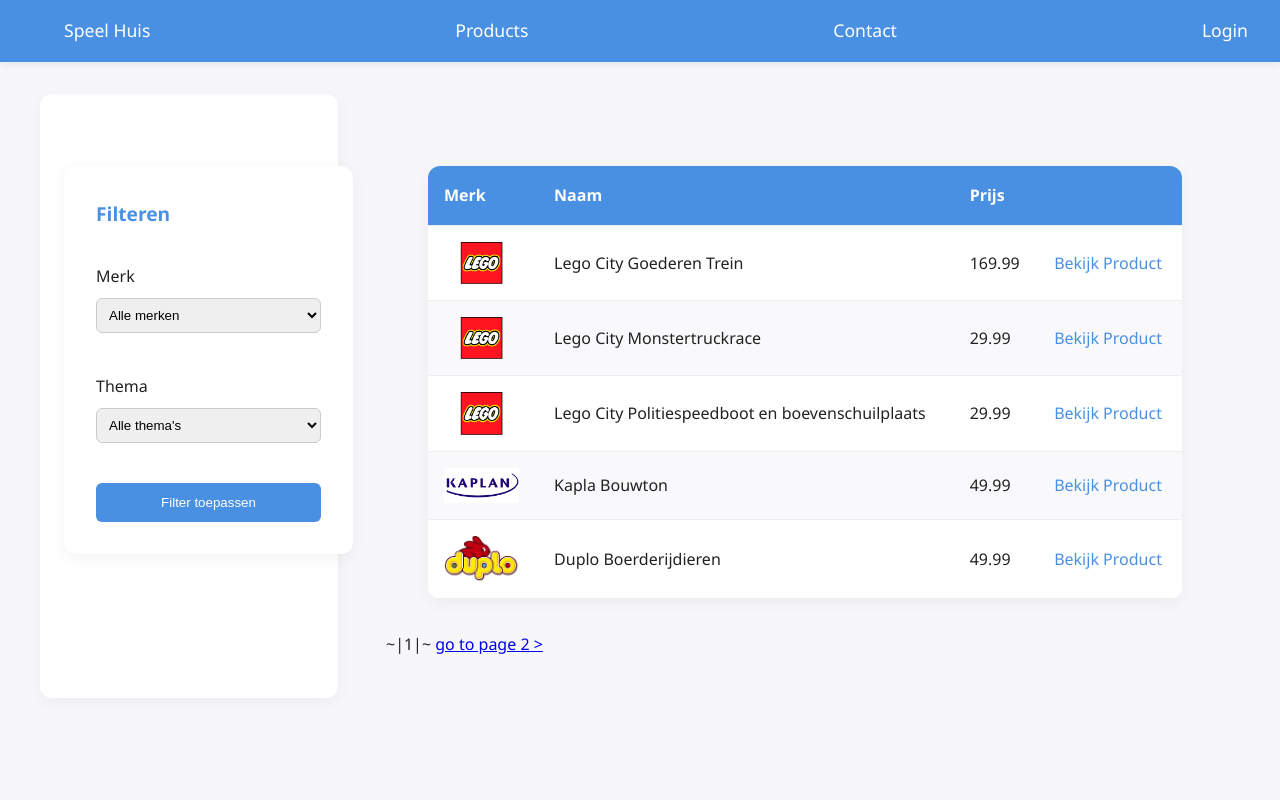
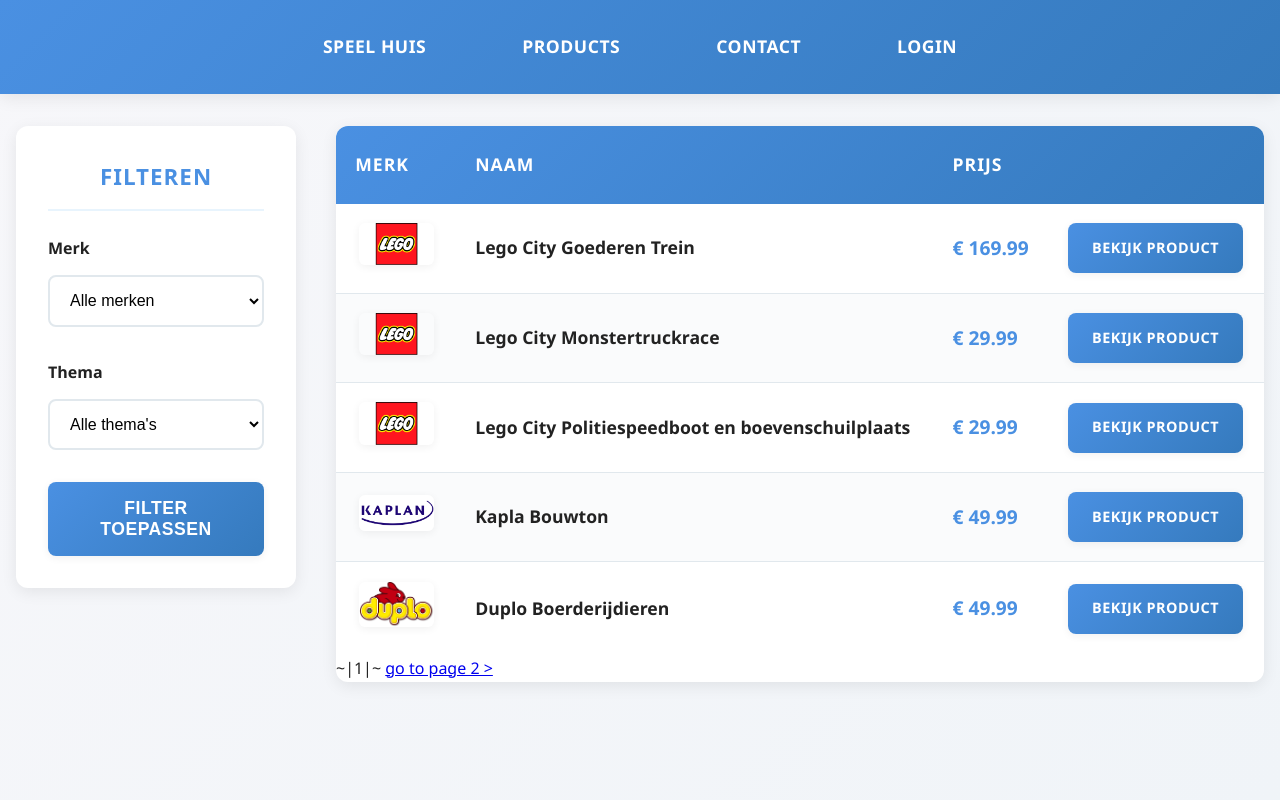
Before and after one commit to Handedblade/Speelhuis-project-nova-college, a PHP site: page /products.php in a window 1280 px wide. Run offline with PHP 8.4, Linux system fonts and the light colour scheme; data comes from the database, SQL or seed files in the repository.

Commit message:
css verbeterd

```diff
--- /dev/null
+++ b/css/product.css
@@ -0,0 +1,458 @@
+:root {
+    --color-primary: #4a90e2;
+    --color-accent: #ffd700;
+    --color-bg: #f7f7fa;
+    --color-text: #222;
+    --color-white: #fff;
+    --color-light-blue: #e8f4fd;
+    --color-border: #e1e8ed;
+
+    --font-body: 'Segoe UI', Arial, sans-serif;
+    --radius: 12px;
+    --transition: all 0.3s ease;
+    --shadow-sm: 0 2px 8px rgba(0,0,0,0.06);
+    --shadow-md: 0 4px 16px rgba(0,0,0,0.08);
+    --shadow-lg: 0 8px 32px rgba(0,0,0,0.12);
+}
+
+/* Reset en basis styling */
+* {
+    margin: 0;
+    padding: 0;
+    box-sizing: border-box;
+}
+
+body {
+    font-family: var(--font-body);
+    background: linear-gradient(135deg, var(--color-bg) 0%, #f0f4f8 100%);
+    color: var(--color-text);
+    line-height: 1.7;
+    min-height: 100vh;
+}
+
+/* Navbar styling */
+.navbar {
+    display: flex;
+    justify-content: center;
+    align-items: center;
+    background: linear-gradient(135deg, var(--color-primary) 0%, #357abd 100%);
+    padding: 1.2rem 2rem;
+    box-shadow: var(--shadow-md);
+    position: sticky;
+    top: 0;
+    z-index: 100;
+    gap: 3rem;
+}
+
+.navbar a {
+    position: relative;
+    color: var(--color-white);
+    text-decoration: none;
+    font-weight: 600;
+    font-size: 1.1rem;
+    padding: 0.8rem 1.5rem;
+    border-radius: 8px;
+    transition: var(--transition);
+    text-transform: uppercase;
+    letter-spacing: 0.5px;
+}
+
+.navbar a::after {
+    content: "";
+    position: absolute;
+    left: 50%;
+    bottom: -6px;
+    width: 0%;
+    height: 3px;
+    background: var(--color-accent);
+    transition: all 0.3s ease;
+    transform: translateX(-50%);
+    border-radius: 2px;
+}
+
+.navbar a:hover {
+    background: rgba(255,255,255,0.15);
+    transform: translateY(-2px);
+}
+
+.navbar a:hover::after {
+    width: 80%;
+}
+
+/* Message styling */
+#message {
+    display: block;
+    text-align: center;
+    background: linear-gradient(135deg, var(--color-accent) 0%, #ffed4a 100%);
+    color: var(--color-text);
+    padding: 1rem 2rem;
+    margin: 1rem auto;
+    max-width: 600px;
+    border-radius: var(--radius);
+    font-weight: 600;
+    box-shadow: var(--shadow-sm);
+    animation: slideDown 0.5s ease-out;
+}
+
+@keyframes slideDown {
+    from { transform: translateY(-20px); opacity: 0; }
+    to { transform: translateY(0); opacity: 1; }
+}
+
+/* Page container */
+.page-container {
+    display: flex;
+    max-width: 1400px;
+    margin: 2rem auto;
+    gap: 2.5rem;
+    padding: 0 1rem;
+    align-items: flex-start;
+}
+
+/* Sidebar styling */
+.sidebar {
+    width: 280px;
+    background: var(--color-white);
+    padding: 2rem;
+    border-radius: var(--radius);
+    box-shadow: var(--shadow-md);
+    flex-shrink: 0;
+    position: sticky;
+    top: 120px;
+    transition: var(--transition);
+}
+
+.sidebar:hover {
+    transform: translateY(-4px);
+    box-shadow: var(--shadow-lg);
+}
+
+.sidebar h3 {
+    margin-bottom: 1.5rem;
+    font-size: 1.4rem;
+    color: var(--color-primary);
+    text-align: center;
+    padding-bottom: 0.8rem;
+    border-bottom: 2px solid var(--color-light-blue);
+    text-transform: uppercase;
+    letter-spacing: 1px;
+}
+
+.filter-group {
+    margin-bottom: 2rem;
+}
+
+.filter-group label {
+    display: block;
+    margin-bottom: 0.8rem;
+    font-weight: 600;
+    color: var(--color-text);
+    font-size: 1rem;
+}
+
+.filter-group select {
+    width: 100%;
+    padding: 0.9rem 1rem;
+    border-radius: 8px;
+    border: 2px solid var(--color-border);
+    background: var(--color-white);
+    font-size: 1rem;
+    transition: var(--transition);
+    cursor: pointer;
+}
+
+.filter-group select:focus {
+    outline: none;
+    border-color: var(--color-primary);
+    box-shadow: 0 0 0 3px rgba(74,144,226,0.1);
+}
+
+.filter-group select:hover {
+    border-color: var(--color-primary);
+}
+
+.sidebar button {
+    width: 100%;
+    padding: 1rem 1.5rem;
+    background: linear-gradient(135deg, var(--color-primary) 0%, #357abd 100%);
+    color: var(--color-white);
+    border: none;
+    border-radius: 8px;
+    cursor: pointer;
+    transition: var(--transition);
+    font-weight: 600;
+    font-size: 1.1rem;
+    text-transform: uppercase;
+    letter-spacing: 0.5px;
+    box-shadow: var(--shadow-sm);
+}
+
+.sidebar button:hover {
+    background: linear-gradient(135deg, var(--color-accent) 0%, #ffed4a 100%);
+    color: var(--color-text);
+    transform: translateY(-2px);
+    box-shadow: var(--shadow-md);
+}
+
+/* Product list styling */
+.product-list {
+    flex: 1;
+    background: var(--color-white);
+    border-radius: var(--radius);
+    box-shadow: var(--shadow-md);
+    overflow: hidden;
+    transition: var(--transition);
+}
+
+.product-list:hover {
+    box-shadow: var(--shadow-lg);
+}
+
+/* Table styling */
+table {
+    width: 100%;
+    border-collapse: collapse;
+    background: var(--color-white);
+}
+
+thead {
+    background: linear-gradient(135deg, var(--color-primary) 0%, #357abd 100%);
+    color: var(--color-white);
+}
+
+thead th {
+    padding: 1.5rem 1.2rem;
+    text-align: left;
+    font-weight: 700;
+    font-size: 1.1rem;
+    text-transform: uppercase;
+    letter-spacing: 1px;
+    border-bottom: none;
+}
+
+tbody tr {
+    border-bottom: 1px solid var(--color-border);
+    transition: var(--transition);
+}
+
+tbody tr:nth-child(even) {
+    background: #fafbfc;
+}
+
+tbody tr:hover {
+    background: var(--color-light-blue);
+    transform: scale(1.01);
+    box-shadow: inset 0 0 0 2px rgba(74,144,226,0.1);
+}
+
+tbody tr:last-child {
+    border-bottom: none;
+}
+
+tbody td {
+    padding: 1.2rem;
+    vertical-align: middle;
+}
+
+/* Brand logo styling */
+tbody td:first-child {
+    text-align: center;
+    width: 120px;
+}
+
+tbody td img {
+    max-height: 60px;
+    max-width: 80px;
+    border-radius: 6px;
+    box-shadow: var(--shadow-sm);
+    transition: var(--transition);
+    object-fit: contain;
+}
+
+tbody td img:hover {
+    transform: scale(1.15);
+    box-shadow: var(--shadow-md);
+}
+
+/* Product name styling */
+tbody td:nth-child(2) {
+    font-weight: 600;
+    font-size: 1.1rem;
+    color: var(--color-text);
+}
+
+/* Price styling */
+tbody td:nth-child(3) {
+    font-weight: 700;
+    font-size: 1.2rem;
+    color: var(--color-primary);
+}
+
+tbody td:nth-child(3)::before {
+    content: '€ ';
+}
+
+/* Product link styling */
+tbody td:last-child a {
+    display: inline-block;
+    color: var(--color-white);
+    background: linear-gradient(135deg, var(--color-primary) 0%, #357abd 100%);
+    text-decoration: none;
+    padding: 0.8rem 1.5rem;
+    border-radius: 8px;
+    font-weight: 600;
+    transition: var(--transition);
+    text-transform: uppercase;
+    font-size: 0.9rem;
+    letter-spacing: 0.5px;
+    box-shadow: var(--shadow-sm);
+}
+
+tbody td:last-child a:hover {
+    background: linear-gradient(135deg, var(--color-accent) 0%, #ffed4a 100%);
+    color: var(--color-text);
+    transform: translateY(-2px);
+    box-shadow: var(--shadow-md);
+}
+
+/* Pagination styling */
+.pagination {
+    display: flex;
+    justify-content: center;
+    align-items: center;
+    gap: 1rem;
+    margin-top: 2rem;
+    padding: 1.5rem;
+    background: var(--color-white);
+    border-radius: var(--radius);
+    box-shadow: var(--shadow-sm);
+}
+
+.pagination a {
+    color: var(--color-primary);
+    text-decoration: none;
+    padding: 0.8rem 1.2rem;
+    border-radius: 8px;
+    font-weight: 600;
+    transition: var(--transition);
+    border: 2px solid var(--color-border);
+}
+
+.pagination a:hover {
+    background: var(--color-primary);
+    color: var(--color-white);
+    transform: translateY(-2px);
+    box-shadow: var(--shadow-sm);
+}
+
+.pagination .current-page {
+    background: var(--color-accent);
+    color: var(--color-text);
+    padding: 0.8rem 1.2rem;
+    border-radius: 8px;
+    font-weight: 700;
+    border: 2px solid var(--color-accent);
+}
+
+/* Responsive design */
+@media (max-width: 1024px) {
+    .page-container {
+        flex-direction: column;
+        gap: 2rem;
+    }
+
+    .sidebar {
+        width: 100%;
+        position: static;
+    }
+
+    .navbar {
+        flex-wrap: wrap;
+        gap: 1.5rem;
+        padding: 1rem;
+    }
+}
+
+@media (max-width: 768px) {
+    .navbar {
+        flex-direction: column;
+        gap: 1rem;
+        padding: 1rem;
+    }
+
+    .navbar a {
+        padding: 0.6rem 1.2rem;
+        font-size: 1rem;
+    }
+
+    .page-container {
+        margin: 1rem auto;
+        padding: 0 0.5rem;
+    }
+
+    .sidebar {
+        padding: 1.5rem;
+    }
+
+    table {
+        font-size: 0.9rem;
+    }
+
+    thead th,
+    tbody td {
+        padding: 0.8rem 0.6rem;
+    }
+
+    tbody td img {
+        max-height: 40px;
+        max-width: 60px;
+    }
+
+    tbody td:last-child a {
+        padding: 0.6rem 1rem;
+        font-size: 0.8rem;
+    }
+}
+
+@media (max-width: 480px) {
+    .sidebar h3 {
+        font-size: 1.2rem;
+    }
+
+    .filter-group select {
+        padding: 0.8rem;
+    }
+
+    .sidebar button {
+        padding: 0.9rem 1.2rem;
+        font-size: 1rem;
+    }
+
+    thead th {
+        font-size: 0.9rem;
+        padding: 1rem 0.5rem;
+    }
+
+    tbody td {
+        padding: 0.8rem 0.5rem;
+    }
+
+    tbody td:nth-child(2) {
+        font-size: 1rem;
+    }
+
+    tbody td:nth-child(3) {
+        font-size: 1.1rem;
+    }
+
+    .pagination {
+        flex-wrap: wrap;
+        gap: 0.5rem;
+    }
+
+    .pagination a,
+    .pagination .current-page {
+        padding: 0.6rem 1rem;
+        font-size: 0.9rem;
+    }
+}
--- a/products.php
+++ b/products.php
@@ -24,7 +24,7 @@ if (isset($_GET['page'])) {
 <head>
     <meta charset="UTF-8">
     <meta name="viewport" content="width=device-width, initial-scale=1.0">
-    <link rel="stylesheet" href="css/index.css">
+    <link rel="stylesheet" href="css/product.css">
     <title>Speel Huis - Producten</title>
 </head>
 
@@ -121,8 +121,7 @@ if (isset($_GET['page'])) {
                     <?php } ?>
         </main>
 
-    </div> <!-- einde .page-container -->
-
+    </div>
 </body>
 
 </html>
```
